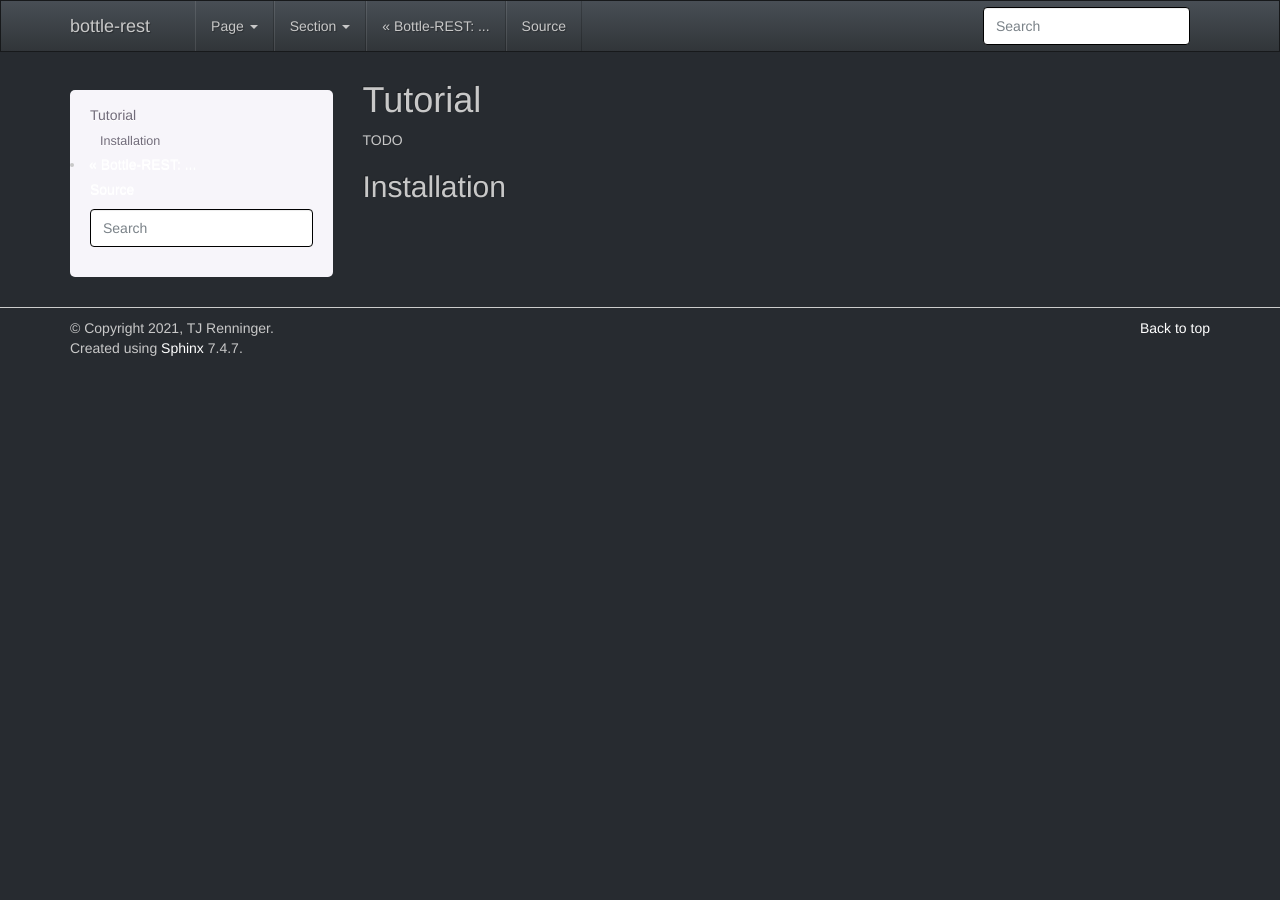
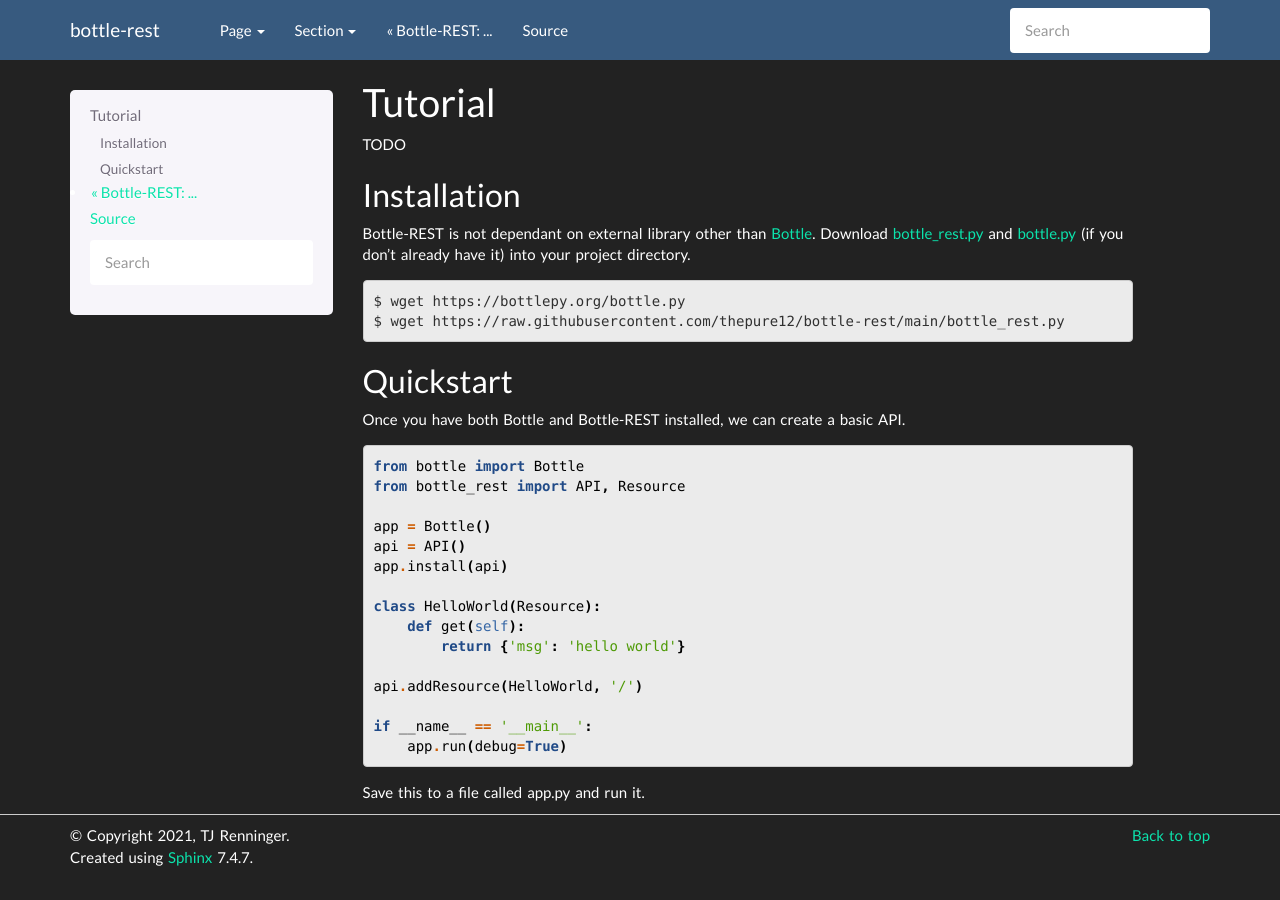
Before and after one commit to thepure12/bottle-rest, a Sphinx documentation site: the page built from docs/tutorial.rst, in a window 1280 px wide. Built offline with Sphinx 7.4.7, drawn with Linux system fonts in a browser that asks for light colours; pages that are not in the unit, such as notebooks, are missing from menus.

Commit message:
added hello world example

```diff
--- /dev/null
+++ b/docs/_static/style.css
@@ -0,0 +1,3 @@
+p {
+    word-spacing: .2rem !important;
+}
--- a/docs/conf.py
+++ b/docs/conf.py
@@ -52,7 +52,7 @@
 html_theme_options = {
     'navbar_site_name': "Page",
     'navbar_pagenav_name': "Section",
-    'bootswatch_theme': "slate"
+    'bootswatch_theme': "darkly"
 }
 
 # Add any paths that contain custom static files (such as style sheets) here,
@@ -60,3 +60,7 @@
 # so a file named "default.css" will overwrite the builtin "default.css".
 html_static_path = ['_static']
 master_doc = 'index'
+
+html_css_files = [
+    'style.css',
+]
--- a/docs/tutorial.rst
+++ b/docs/tutorial.rst
@@ -5,3 +5,35 @@
 
 Installation
 ------------
+Bottle-REST is not dependant on external library other than `Bottle <https://bottlepy.org/>`_. Download
+`bottle_rest.py <https://raw.githubusercontent.com/thepure12/bottle-rest/main/bottle_rest.py>`_
+and `bottle.py <https://bottlepy.org/bottle.py>`_ (if you don't already have it) into your project directory.
+
+.. code-block:: bash
+
+    $ wget https://bottlepy.org/bottle.py
+    $ wget https://raw.githubusercontent.com/thepure12/bottle-rest/main/bottle_rest.py
+
+Quickstart
+----------
+Once you have both Bottle and Bottle-REST installed, we can create a basic API.
+
+.. code-block:: python
+
+    from bottle import Bottle
+    from bottle_rest import API, Resource
+
+    app = Bottle()
+    api = API()
+    app.install(api)
+
+    class HelloWorld(Resource):
+        def get(self):
+            return {'msg': 'hello world'}
+
+    api.addResource(HelloWorld, '/')
+
+    if __name__ == '__main__':
+        app.run(debug=True)
+
+Save this to a file called app.py and run it.
```
Also changed, not shown: 17 other files.
